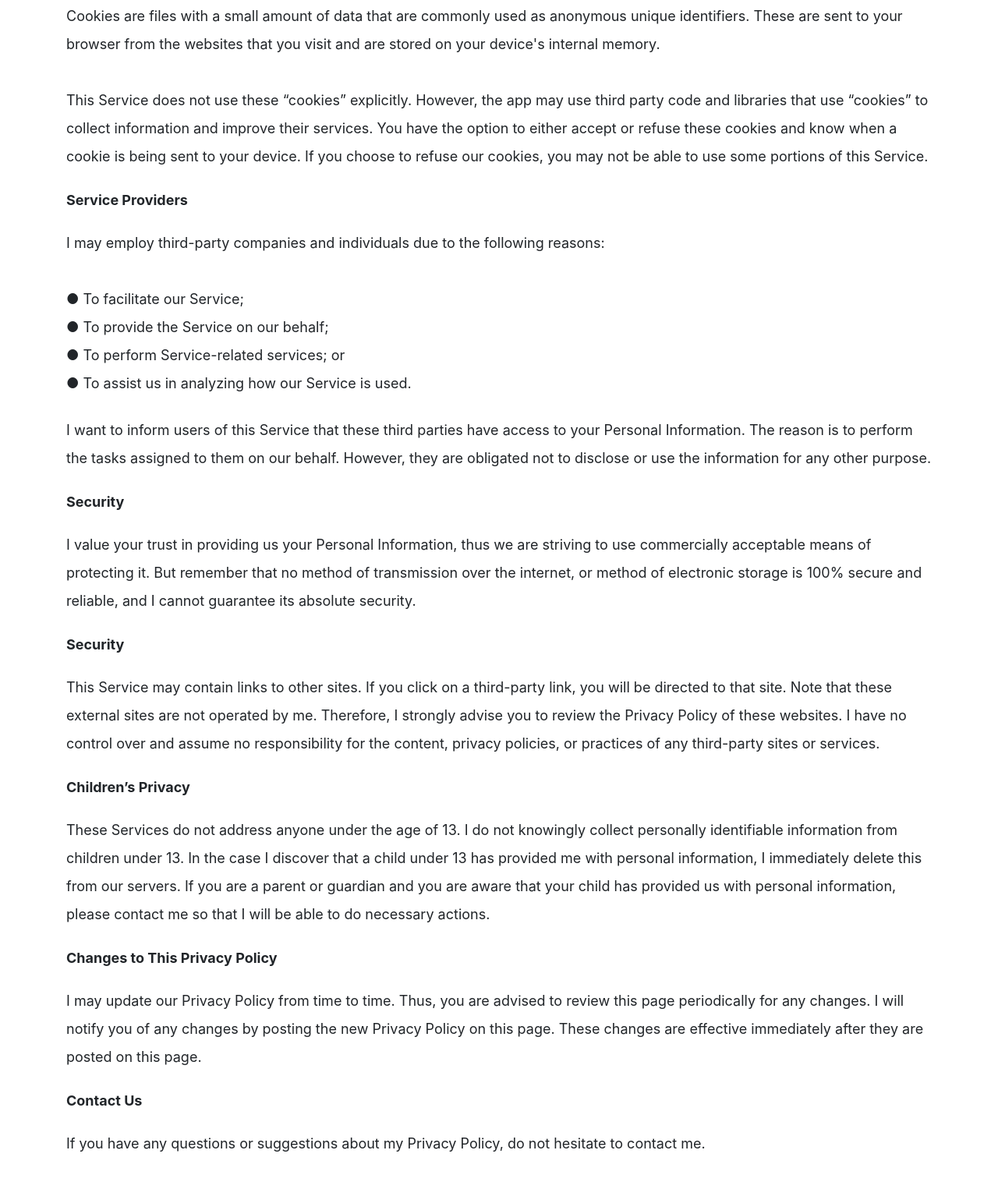
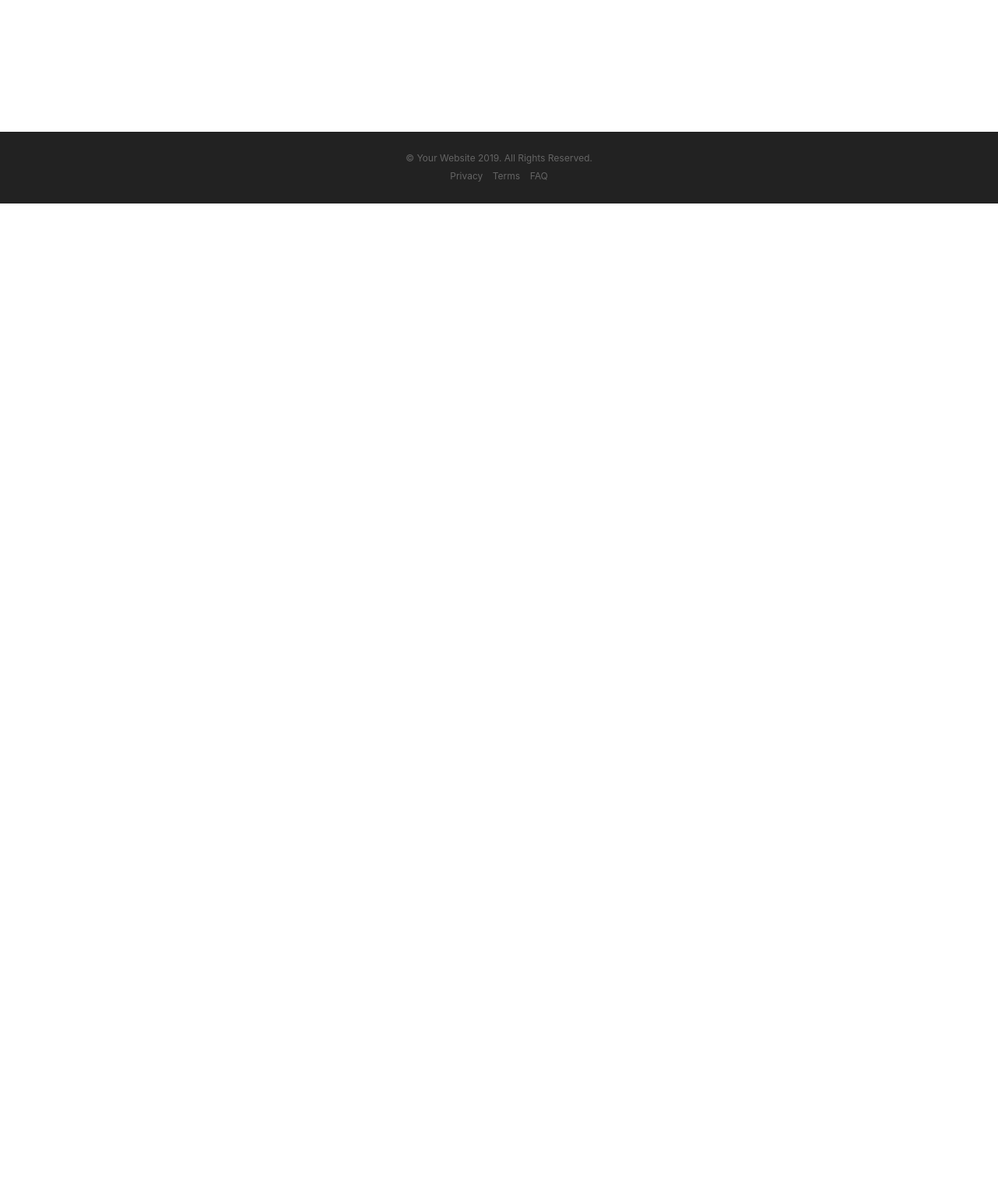
Before and after one commit to babakshirvani/babakshirvani.github.io, a website with bundled scripts: page terms.html in a window 1280 px wide. Shown: the part 1617-3133 px from the top of the page at 78% size. After the commit the page ends 1878 px from the top, so only its background shows below. Built offline with nearby package versions, Linux system fonts and the light colour scheme; a web font is replaced by a local one.

Commit message:
Update terms.html

```diff
--- a/terms.html
+++ b/terms.html
@@ -92,53 +92,7 @@ TO THE MAXIMUM EXTENT PERMITTED BY LAW, WE EXPRESSLY DISCLAIMS ANY LIABILITY FOR
              the time and date of your use of the Service, and other statistics
         </p>
         <br />
-        <p ALIGN=LEFT > <b>Cookies</b> </p>
-        <br />
-        <p style="line-height:2.0" ALIGN=LEFT>Cookies are files with a small amount of data that are commonly used as anonymous unique identifiers. These are sent to your browser from the websites that you visit and are stored on your device's internal memory.
-          <br />
-          <br />
-          This Service does not use these “cookies” explicitly. However, the app may use third party code and libraries that use “cookies” to collect information and improve their services. You have the option to either accept or refuse these cookies and know when a cookie is being sent to your device. If you choose to refuse our cookies, you may not be able to use some portions of this Service.
-        </p>
-        <br />
-        <p ALIGN=LEFT > <b>Service Providers</b> </p>
-        <br />
-        <p style="line-height:2.0" ALIGN=LEFT>I may employ third-party companies and individuals due to the following reasons:
-          <br />
-          <br />
-          <p style="line-height:2.0" ALIGN=LEFT> &#9679; To facilitate our Service;<br /> </p>
-          <p style="line-height:2.0" ALIGN=LEFT> &#9679; To provide the Service on our behalf;<br /> </p>
-          <p style="line-height:2.0" ALIGN=LEFT> &#9679; To perform Service-related services; or<br /> </p>
-          <p style="line-height:2.0" ALIGN=LEFT> &#9679; To assist us in analyzing how our Service is used.<br /> </p>
-          <br/ >
-          <p style="line-height:2.0" ALIGN=LEFT>I want to inform users of this Service that these third parties have access to your Personal Information. The reason is to perform the tasks assigned to them on our behalf. However, they are obligated not to disclose or use the information for any other purpose. </p>
-          <br />
-          <p ALIGN=LEFT > <b>Security</b> </p>
-          <br />
-          <p style="line-height:2.0" ALIGN=LEFT> I value your trust in providing us your Personal Information, thus we are striving to use commercially acceptable means of protecting it. But remember that no method of transmission over the internet, or method of electronic storage is 100% secure and reliable, and I cannot guarantee its absolute security.<br /> </p>
-          <br />
-          <p ALIGN=LEFT > <b>Security</b> </p>
-          <br />
-          <p style="line-height:2.0" ALIGN=LEFT> This Service may contain links to other sites. If you click on a third-party link, you will be directed to that site. Note that these external sites are not operated by me. Therefore, I strongly advise you to review the Privacy Policy of these websites. I have no control over and assume no responsibility for the content, privacy policies, or practices of any third-party sites or services.<br /> </p>
-          <br />
-          <p ALIGN=LEFT > <b>Children’s Privacy</b> </p>
-          <br />
-          <p style="line-height:2.0" ALIGN=LEFT> These Services do not address anyone under the age of 13. I do not knowingly collect personally identifiable information from children under 13. In the case I discover that a child under 13 has provided me with personal information, I immediately delete this from our servers. If you are a parent or guardian and you are aware that your child has provided us with personal information, please contact me so that I will be able to do necessary actions.<br /> </p>
-          <br />
-          <p ALIGN=LEFT > <b>Changes to This Privacy Policy</b> </p>
-          <br />
-          <p style="line-height:2.0" ALIGN=LEFT>I may update our Privacy Policy from time to time. Thus, you are advised to review this page periodically for any changes. I will notify you of any changes by posting the new Privacy Policy on this page. These changes are effective immediately after they are posted on this page.
-            <br /> </p>
-          <br />
-          <p ALIGN=LEFT > <b>Contact Us</b> </p>
-          <br />
-          <p style="line-height:2.0" ALIGN=LEFT>If you have any questions or suggestions about my Privacy Policy, do not hesitate to contact me.<br /> </p>
-          <br />
 
-
-
-
-
-        </p>
 
 
 
```
